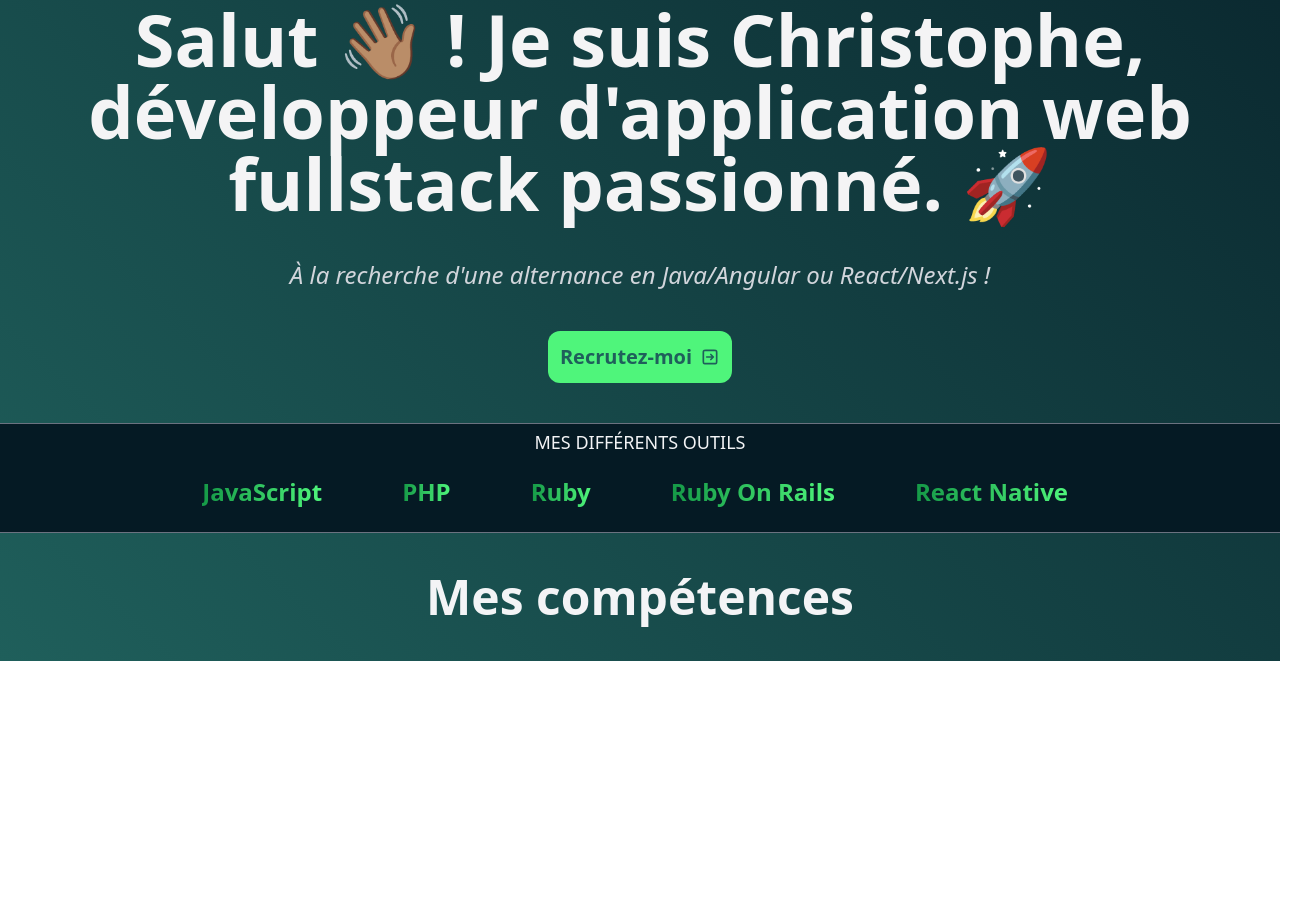
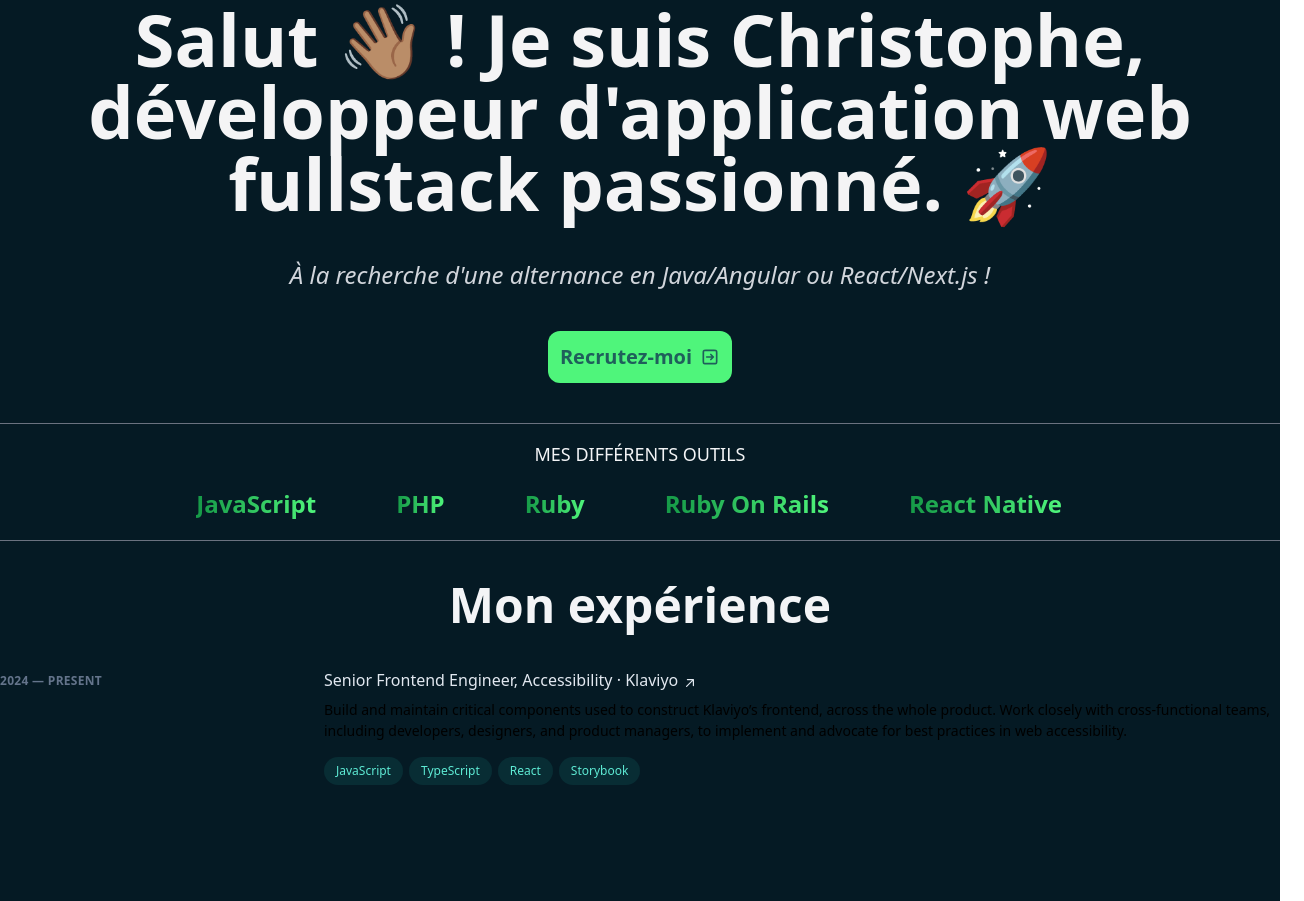
Before and after one commit to MrBabon/NouveauCv, a website with bundled scripts: page index.html in a window 1280 px wide. Shown: the part 547-1448 px from the top of the page, 1304 px wide, since content can reach past the window. Before the commit the page ends 1208 px from the top, so only its background shows below. Built offline with nearby package versions, Linux system fonts and the light colour scheme.

Commit message:
light effect en place

```diff
--- /dev/null
+++ b/assets/js/light-effect.js
@@ -0,0 +1,10 @@
+export function setupLightEffect(){
+    document.addEventListener('mousemove', (event) => {
+        const lightEffect = document.querySelector('.light-effect');
+        const x = event.clientX;
+        const y = event.clientY;
+        const isDarkMode = document.documentElement.classList.contains('dark');
+        const color = isDarkMode ? 'rgba(79, 245, 123, 0.15)' : 'rgba(79, 245, 123, 0)';
+        lightEffect.style.background = `radial-gradient(600px at ${x}px ${y}px, ${color}, transparent 80%)`;
+    });
+}
--- a/assets/js/script.js
+++ b/assets/js/script.js
@@ -2,6 +2,8 @@ import { setupDarkMode } from './dark-mode.js';
 import { initializeMenu, initializePhoneMenu, initializeDropdownMenu } from './navbar.js';
 import { setupScrollTop } from './scroll-top.js';
 import { setupLoader } from './loader.js';
+import { setupLightEffect } from './light-effect.js';
+
 // DARK MODE
 document.addEventListener('DOMContentLoaded', setupDarkMode);
 
@@ -12,6 +14,8 @@ document.addEventListener("DOMContentLoaded", function () {
     initializeDropdownMenu();
 
 });
+// LIGHT EFFECT
+document.addEventListener('DOMContentLoaded', setupLightEffect);
 // LOADER PAGE
 document.addEventListener('DOMContentLoaded', setupLoader);
 // SCROLL TOP
--- a/index.html
+++ b/index.html
@@ -91,7 +91,7 @@
                 </div>
             </nav>
         </header>
-        <main class="dark:bg-gradient-to-tr dark:from-deepTeal dark:to-deepNavy bg-gray-50">
+        <main class="dark:bg-deepNavy bg-gray-50">
             <section id="profil">
                 <div class="h-60 sm:h-72"></div>
                 <div class="absolute top-20 w-full flex justify-center sm:top-16">
@@ -137,7 +137,7 @@
                     </a>
                 </div>
             </section>
-            <section class=" bg-deepNavy border-y border-gray-500 py-1 px-0 text-sm font-medium mx-auto">
+            <section class=" bg-deepNavy border-y border-gray-500 pt-4 px-0 text-sm font-medium mx-auto">
                 <h1 class="text-center text-gray-100 font-medium text-lg uppercase">Mes différents outils</h1>
                 <div id="carousel" class="overflow-hidden overflow-x-auto touch-none flex duration-500 ease-in-out hide-scrollbars px-5 mx-auto max-w-4xl bg-deepNavy">
                     <div class="flex mx-auto swiper-wrapper  space-x-20 py-5 items-center">
@@ -177,11 +177,28 @@
                     </div>
                   </div>
             </section>
-            <section id="competence">
-                <h1 class="py-10 text-5xl text-center text-gray-100 font-bold">Mes compétences</h1>
+            <section id="competence" class="pb-16 scroll-mt-16 ">
+                <h1 class="py-10 text-5xl text-center dark:text-gray-100 text-deepNavy font-bold">Mon expérience</h1>
+                <ol class="group/list">
+                    <li class="pb-12">
+
+                        <div class="group relative grid pb-1 transition-all sm:grid-cols-8 sm:gap-8 md:gap-4 lg:hover:!opacity-100 lg:group-hover/list:opacity-50">
+                            <div class="absolute -inset-x-4 -inset-y-4 z-0 hidden rounded-md transition motion-reduce:transition-none lg:-inset-x-6 lg:block lg:group-hover:bg-slate-800/50 lg:group-hover:shadow-[inset_0_1px_0_0_rgba(148,163,184,0.1)] lg:group-hover:drop-shadow-lg"></div>
+                            <header class="z-10 mb-2 mt-1 text-xs font-semibold uppercase tracking-wide text-slate-500 sm:col-span-2" aria-label="2024 to Present">2024 — Present</header>
+                            <div class="z-10 sm:col-span-6">
+                                <h3 class="font-medium leading-snug text-slate-200">
+                                    <div><a class="inline-flex items-baseline font-medium leading-tight text-slate-200 hover:text-teal-300 focus-visible:text-teal-300  group/link text-base" href="https://www.klaviyo.com" target="_blank" rel="noreferrer noopener" aria-label="Senior Frontend Engineer, Accessibility at Klaviyo (opens in a new tab)">
+                                        <span class="absolute -inset-x-4 -inset-y-2.5 hidden rounded md:-inset-x-6 md:-inset-y-4 lg:block"></span>
+                                        <span>Senior Frontend Engineer, Accessibility ·<!-- -->
+                                            <span class="inline-block">Klaviyo<svg xmlns="http://www.w3.org/2000/svg" viewBox="0 0 20 20" fill="currentColor" class="inline-block h-4 w-4 shrink-0 transition-transform group-hover/link:-translate-y-1 group-hover/link:translate-x-1 group-focus-visible/link:-translate-y-1 group-focus-visible/link:translate-x-1 motion-reduce:transition-none ml-1 translate-y-px" aria-hidden="true"><path fill-rule="evenodd" d="M5.22 14.78a.75.75 0 001.06 0l7.22-7.22v5.69a.75.75 0 001.5 0v-7.5a.75.75 0 00-.75-.75h-7.5a.75.75 0 000 1.5h5.69l-7.22 7.22a.75.75 0 000 1.06z" clip-rule="evenodd"></path></svg>
+                                            </span></span></a></div></h3><p class="mt-2 text-sm leading-normal">Build and maintain critical components used to construct Klaviyo’s frontend, across the whole product. Work closely with cross-functional teams, including developers, designers, and product managers, to implement and advocate for best practices in web accessibility.</p><ul class="mt-2 flex flex-wrap" aria-label="Technologies used"><li class="mr-1.5 mt-2"><div class="flex items-center rounded-full bg-teal-400/10 px-3 py-1 text-xs font-medium leading-5 text-teal-300 ">JavaScript</div></li><li class="mr-1.5 mt-2"><div class="flex items-center rounded-full bg-teal-400/10 px-3 py-1 text-xs font-medium leading-5 text-teal-300 ">TypeScript</div></li><li class="mr-1.5 mt-2"><div class="flex items-center rounded-full bg-teal-400/10 px-3 py-1 text-xs font-medium leading-5 text-teal-300 ">React</div></li><li class="mr-1.5 mt-2"><div class="flex items-center rounded-full bg-teal-400/10 px-3 py-1 text-xs font-medium leading-5 text-teal-300 ">Storybook</div></li></ul></div></div>
+                    </li>
+                </ol>
             </section>
         </main>
         <footer></footer>
+        <!-- Light effect -->
+        <div class="light-effect pointer-events-none fixed inset-0 z-30 transition duration-300"></div>
         <!-- Loader -->
         <div class="fixed w-full h-full bg-rgba flex justify-center items-center flex-row gap-2 z-50 top-0 left-0" id="loader">
             <div class="w-5 h-5 rounded-full bg-tealBlue animate-bounce"></div>
```
Also changed, not shown: assets/dist/output.css.
